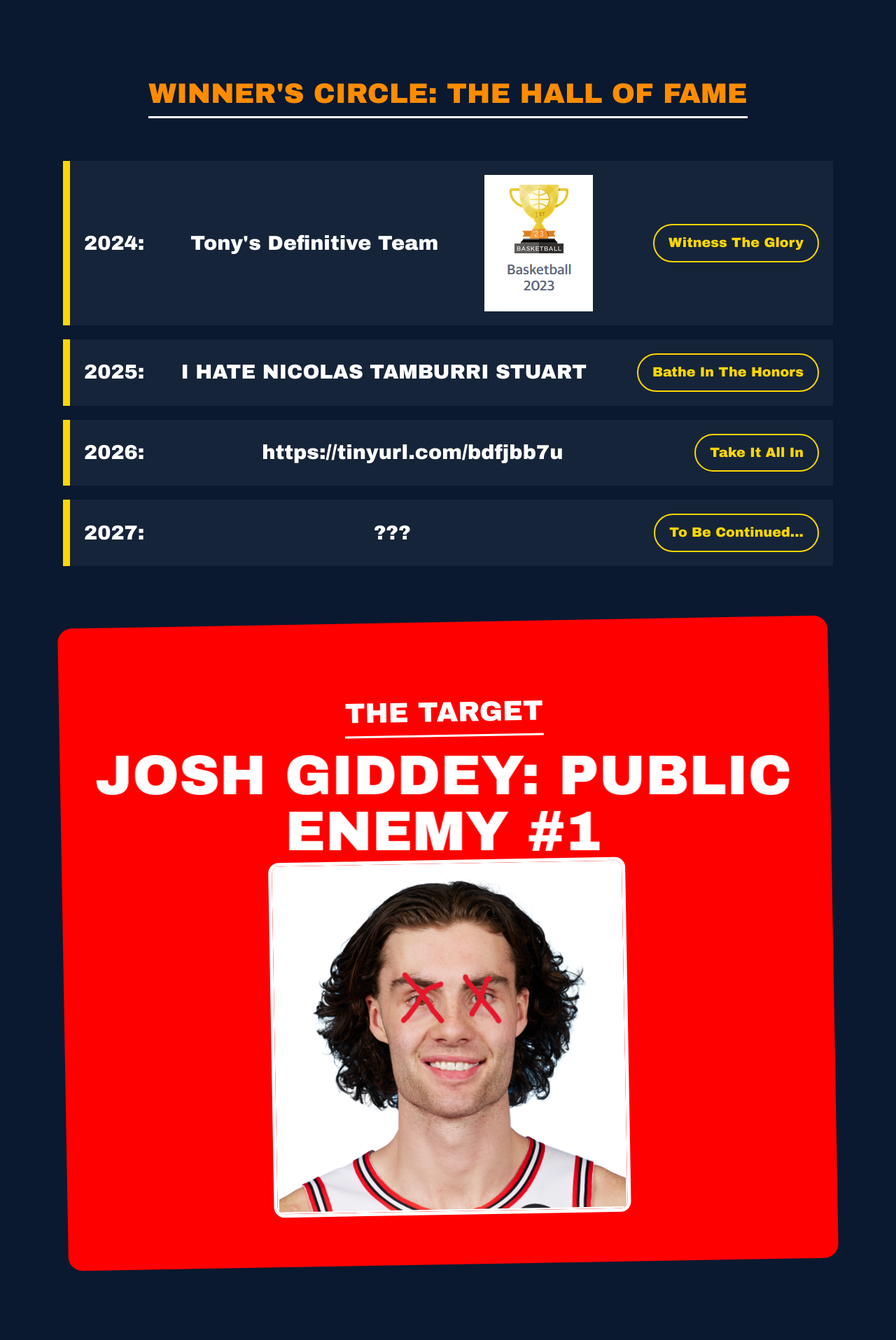
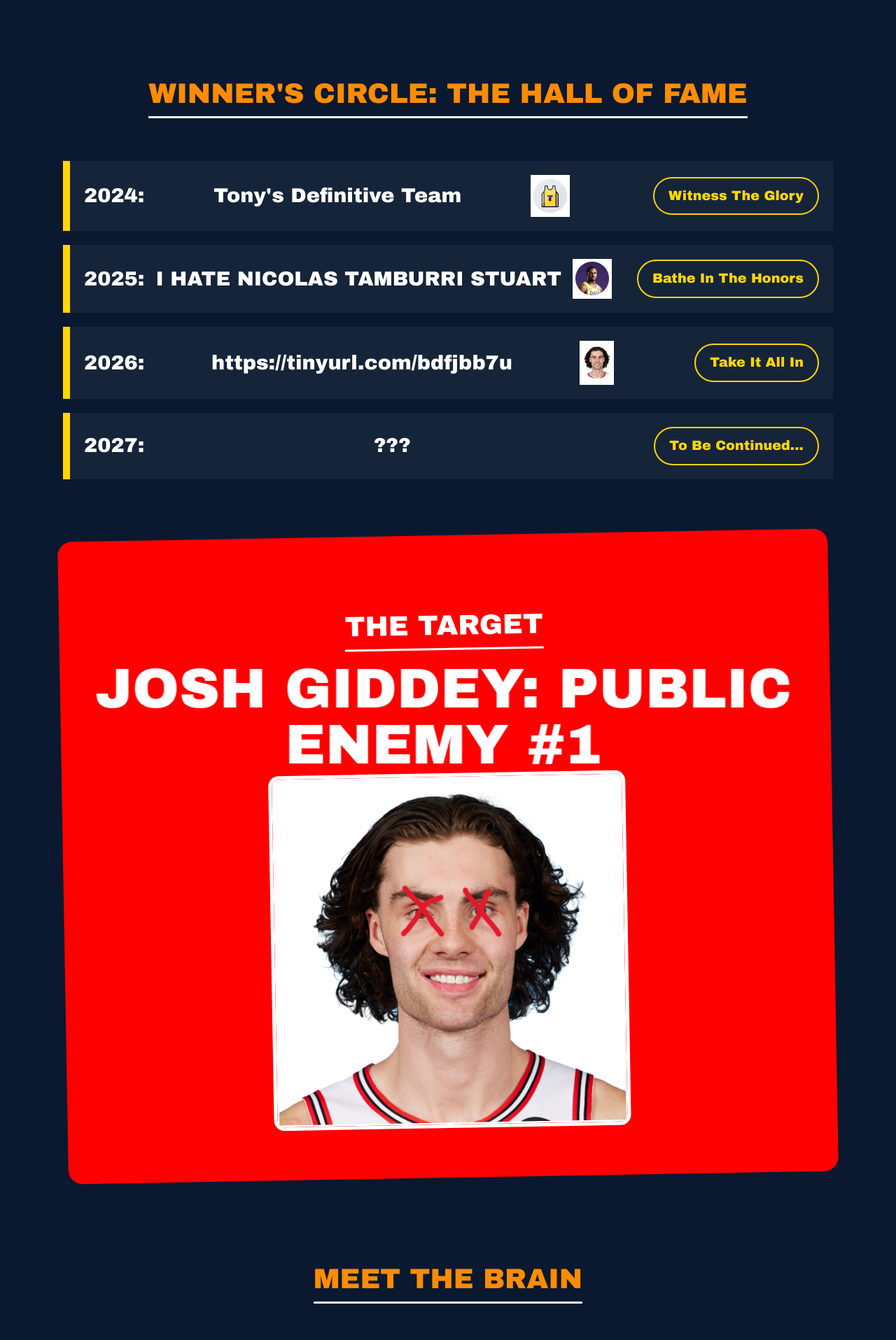
Before and after one commit to TonyRRZu/tonyrrzu.github.io, a Jekyll site: the page index.html, which Jekyll copies as it is, in a window 1280 px wide. Shown: the part 998-2913 px from the top of the page at 70% size. Built offline with Jekyll 4.4.1, drawn with Linux system fonts in a browser that asks for light colours.

Commit message:
Update index.html

```diff
--- a/index.html
+++ b/index.html
@@ -236,15 +236,15 @@
             <h2>Winner's Circle: The Hall of Fame</h2>
             <ul class="record-list">
                 <li>
-                    <strong>2024:</strong> Tony's Definitive Team <img src="images/trophy_2023_1st.png" alt="2023-2024 1st Place">
+                    <strong>2024:</strong> Tony's Definitive Team <img src="images/icon1.png" alt="Tony's Definitive Team">
                     <a href="https://basketball.fantasysports.yahoo.com/2023/nba/222200/matchup" class="record-link">Witness The Glory</a>
                 </li>
                 <li>
-                    <strong>2025:</strong> I HATE NICOLAS TAMBURRI STUART
+                    <strong>2025:</strong> I HATE NICOLAS TAMBURRI STUART <img src="images/icon2.png" alt="I HATE NICOLAS TAMBURRI STUART">
                     <a href="https://basketball.fantasysports.yahoo.com/2024/nba/97904/matchup?mid1=3&mid2=2&week=22" class="record-link">Bathe In The Honors</a>
                 </li>
                 <li>
-                    <strong>2026:</strong> https://tinyurl.com/bdfjbb7u
+                    <strong>2026:</strong> https://tinyurl.com/bdfjbb7u <img src="images/icon3.png" alt="https://tinyurl.com/bdfjbb7u">
                     <a href="https://basketball.fantasysports.yahoo.com/2025/nba/98614/matchup?week=23&mid1=4&mid2=1" class="record-link">Take It All In</a>
                 </li>
                 <li>
```
